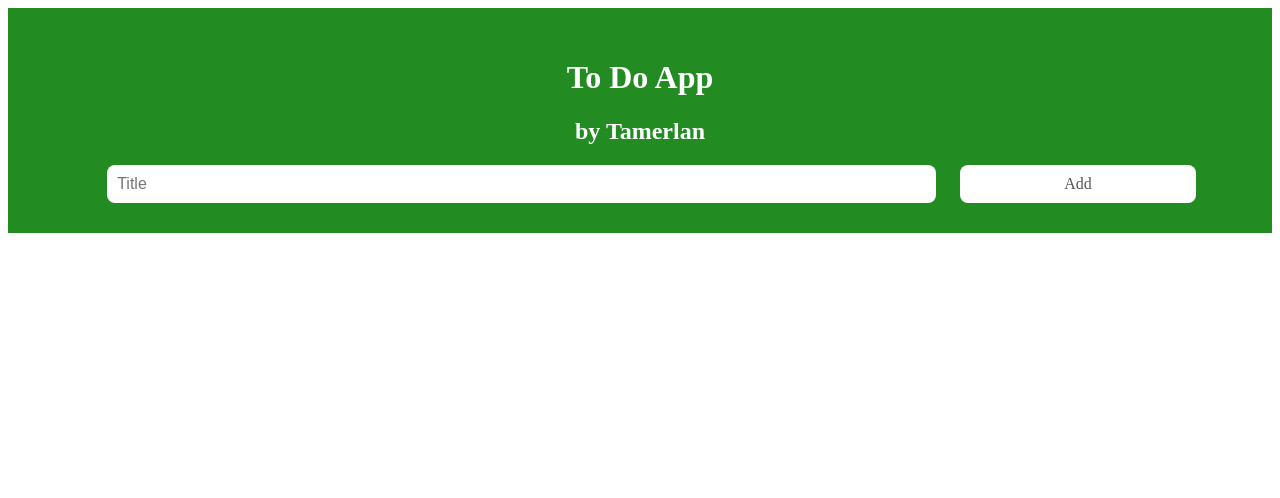
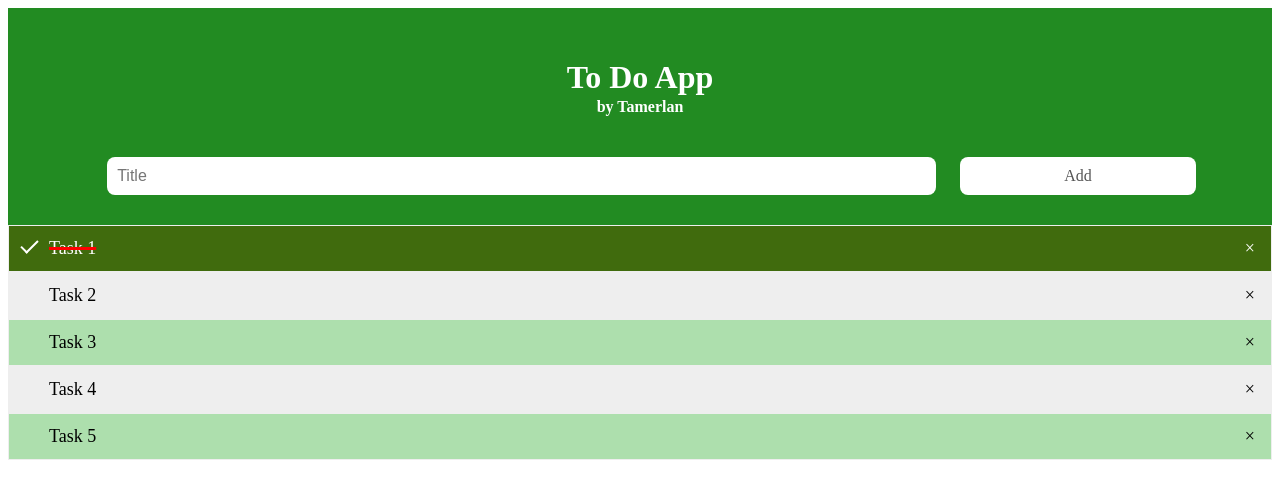
Before and after one commit to M-Tamerlan/To-Do-List, a plain HTML site: page index.html in a window 1280 px wide. Drawn offline with Linux system fonts and the light colour scheme.

Commit message:
a small fix

```diff
--- a/index.css
+++ b/index.css
@@ -14,7 +14,7 @@ ul li {
     background: #eee;
     font-size: 18px;
     transition: 0.2s;
-
+    border: 0.1px #eee solid;
     -webkit-user-select: none;
     -ms-user-select: none;
     user-select: none;
@@ -111,3 +111,8 @@ input {
     background-color: #406b0d;
     color: white;
 }
+
+.name h4 {
+    position: relative;
+    bottom: 20px;
+}
--- a/index.html
+++ b/index.html
@@ -11,17 +11,19 @@
 
 <body>
     <div id="myDiv" class="header">
-        <h1>To Do App</h1>
-        <h2>by Tamerlan</h2>
+        <div class="name">
+            <h1>To Do App</h1>
+            <h4>by Tamerlan</h4>
+        </div>
         <input type="text" id="myInput" placeholder="Title">
         <span class="addBtn" onclick="newElement()">Add</span>
     </div>
     <ul id="myUl">
-       <!-- <li class="checked">Task 1</li>
+        <li class="checked">Task 1</li>
           <li>Task 2</li>
         <li>Task 3</li>
         <li>Task 4</li>
-        <li>Task 5</li>-->
+        <li>Task 5</li>
     </ul>
 
 
```
